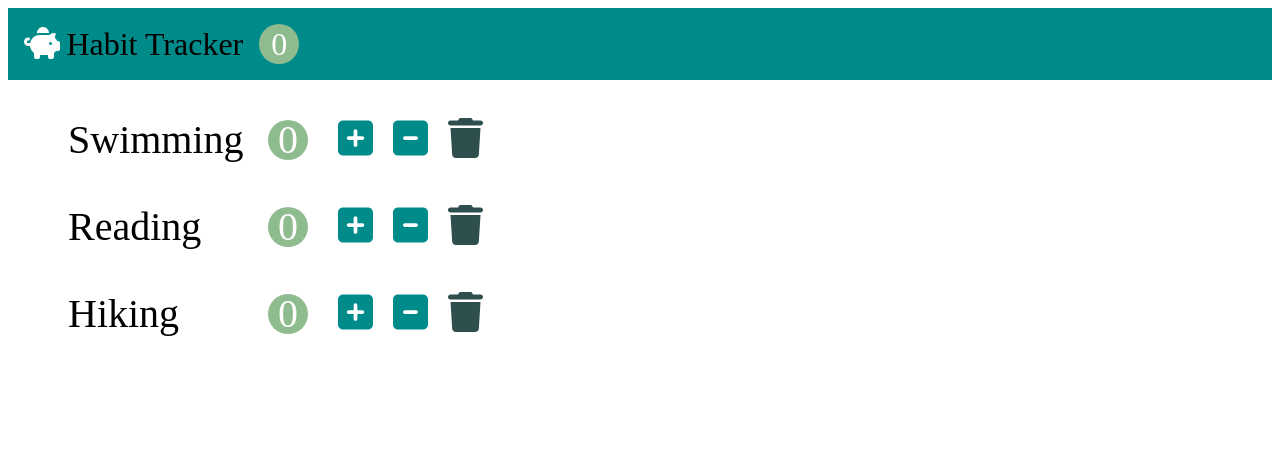
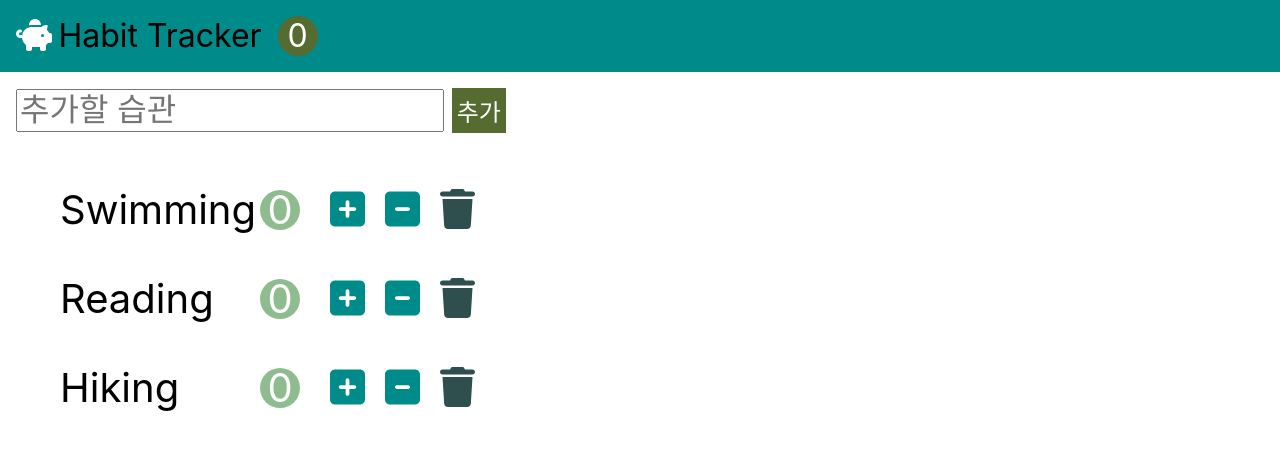
Before and after one commit to SeongHo-C/Habit-Tracker, a React (Create React App) app: page / in a window 1280 px wide. Shown: the top 450 px of the page. Built offline with nearby package versions, Linux system fonts and the light colour scheme.

Commit message:
Add Form 만들기

```diff
--- a/src/app.css
+++ b/src/app.css
@@ -1,38 +1,92 @@
-.App {
+* {
+  box-sizing: border-box;
+}
+
+.navbar {
+  background-color: darkcyan;
+  padding: 1rem;
+  font-size: 2rem;
+}
+
+.navbar-logo {
+  color: white;
+}
+
+.navbar-name {
+  margin-left: 0.2em;
+  margin-right: 0.5em;
+}
+
+.navbar-count {
+  display: inline-block;
+  width: 2.5rem;
+  height: 2.5rem;
+  line-height: 2.5rem;
+  background-color: darkolivegreen;
+  color: white;
+  border-radius: 50%;
   text-align: center;
 }
 
-.App-logo {
-  height: 40vmin;
-  pointer-events: none;
+.add-form {
+  padding: 1rem;
 }
 
-@media (prefers-reduced-motion: no-preference) {
-  .App-logo {
-    animation: App-logo-spin infinite 20s linear;
-  }
+.add-input {
+  font-size: 2rem;
+  margin-right: 0.2rem;
 }
 
-.App-header {
-  background-color: #282c34;
-  min-height: 100vh;
-  display: flex;
-  flex-direction: column;
-  align-items: center;
-  justify-content: center;
-  font-size: calc(10px + 2vmin);
+.add-button {
+  padding: 0.3rem;
+  font-size: 1.5rem;
+  margin-left: 0.2em;
+  background-color: darkolivegreen;
   color: white;
+  cursor: pointer;
+  border: 0;
 }
 
-.App-link {
-  color: #61dafb;
+.add-button:hover {
+  opacity: 0.8;
 }
 
-@keyframes App-logo-spin {
-  from {
-    transform: rotate(0deg);
-  }
-  to {
-    transform: rotate(360deg);
-  }
+.habit-name {
+  display: inline-block;
+  width: 12rem;
 }
+
+.habit {
+  font-size: 2.5rem;
+  padding: 0.5em;
+  list-style: none;
+}
+
+.habit-count {
+  display: inline-block;
+  width: 2.5rem;
+  height: 2.5rem;
+  line-height: 2.5rem;
+  background-color: darkseagreen;
+  color: white;
+  border-radius: 50%;
+  text-align: center;
+  margin-left: 0.2em;
+  margin-right: 0.5em;
+}
+.habit-button {
+  font-size: 2.5rem;
+  background-color: transparent;
+  margin: 0 0.1em;
+  border: 0;
+}
+.habit-button:hover {
+  opacity: 0.8;
+}
+.habit-increase,
+.habit-decrease {
+  color: darkcyan;
+}
+.habit-trash {
+  color: darkslategrey;
+}
--- a/src/app.jsx
+++ b/src/app.jsx
@@ -33,6 +33,12 @@ class App extends Component {
     this.setState({ habits });
   };
 
+  handleAdd = (name) => {
+    // 객체를 추가
+    const habits = [...this.state.habits, { id: Date.now(), name, count: 0 }];
+    this.setState({ habits });
+  };
+
   render() {
     return (
       <>
@@ -44,6 +50,7 @@ class App extends Component {
           onIncrement={this.handleIncrement}
           onDecrement={this.handleDecrement}
           onDelete={this.handleDelete}
+          onAdd={this.handleAdd}
         />
       </>
     );
--- /dev/null
+++ b/src/components/habitAddForm.jsx
@@ -0,0 +1,28 @@
+import React, { Component } from 'react';
+
+class HabitAddForm extends Component {
+  inputRef = React.createRef();
+
+  onSubmit = (event) => {
+    event.preventDefault();
+    const name = this.inputRef.current.value;
+    name && this.props.onAdd(name);
+    this.inputRef.current.value = '';
+  };
+
+  render() {
+    return (
+      <form className='add-form' onSubmit={this.onSubmit}>
+        <input
+          ref={this.inputRef}
+          type='text'
+          className='add-input'
+          placeholder='추가할 습관'
+        />
+        <button className='add-button'>추가</button>
+      </form>
+    );
+  }
+}
+
+export default HabitAddForm;
--- a/src/components/habits.jsx
+++ b/src/components/habits.jsx
@@ -1,9 +1,12 @@
 import React, { Component } from 'react';
 import Habit from './habit';
+import HabitAddForm from './habitAddForm';
 
 class Habits extends Component {
   render() {
     return (
+      <>
+        <HabitAddForm onAdd={this.props.onAdd} />
         <ul>
           {this.props.habits.map((habit) => (
             <Habit
@@ -15,6 +18,7 @@ class Habits extends Component {
             />
           ))}
         </ul>
+      </>
     );
   }
 }
--- a/src/index.css
+++ b/src/index.css
@@ -1,72 +1,13 @@
-* {
-  box-sizing: border-box;
+body {
+  margin: 0;
+  font-family: -apple-system, BlinkMacSystemFont, 'Segoe UI', 'Roboto', 'Oxygen',
+    'Ubuntu', 'Cantarell', 'Fira Sans', 'Droid Sans', 'Helvetica Neue',
+    sans-serif;
+  -webkit-font-smoothing: antialiased;
+  -moz-osx-font-smoothing: grayscale;
 }
 
-.navbar {
-  background-color: darkcyan;
-  padding: 1rem;
-  font-size: 2rem;
+code {
+  font-family: source-code-pro, Menlo, Monaco, Consolas, 'Courier New',
+    monospace;
 }
-
-.navbar-logo {
-  color: white;
-}
-
-.navbar-name {
-  margin-left: 0.2em;
-  margin-right: 0.5em;
-}
-
-.navbar-count {
-  display: inline-block;
-  width: 2.5rem;
-  height: 2.5rem;
-  line-height: 2.5rem;
-  background-color: darkseagreen;
-  color: white;
-  border-radius: 50%;
-  text-align: center;
-}
-
-.habit-name {
-  display: inline-block;
-  width: 12rem;
-}
-
-.habit {
-  font-size: 2.5rem;
-  padding: 0.5em;
-  list-style: none;
-}
-
-.habit-count {
-  display: inline-block;
-  width: 2.5rem;
-  height: 2.5rem;
-  line-height: 2.5rem;
-  background-color: darkseagreen;
-  color: white;
-  border-radius: 50%;
-  text-align: center;
-  margin-left: 0.2em;
-  margin-right: 0.5em;
-}
-
-.habit-button {
-  font-size: 2.5rem;
-  background-color: transparent;
-  margin: 0 0.1em;
-  border: 0;
-}
-.habit-button:hover {
-  opacity: 0.8;
-}
-
-.habit-increase,
-.habit-decrease {
-  color: darkcyan;
-}
-
-.habit-trash {
-  color: darkslategrey;
-}
```
Lines whose indentation alone changed are shown as unchanged.
